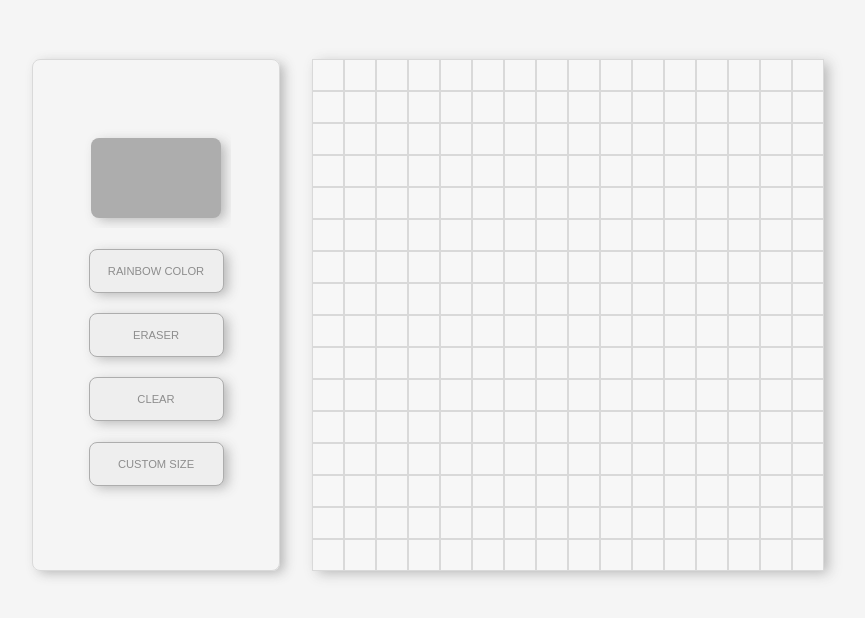
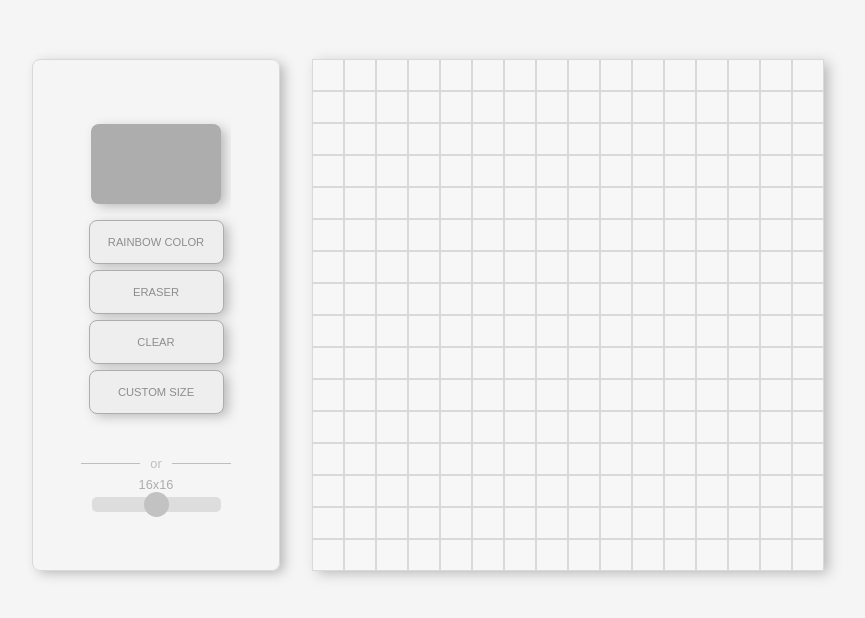
Before and after one commit to ryekram/etch-a-sketch, a website built with Vite: page index.html in a window 1280 px wide. Shown: the part 162-780 px from the top of the page, without its empty margins (212-1077 px from the left). Built offline with nearby package versions, Linux system fonts and the light colour scheme; a web font is replaced by a local one.

Commit message:
feat: added grid slider

```diff
--- a/index.html
+++ b/index.html
@@ -25,6 +25,13 @@
           >
             Custom Size
           </button>
+          <div class="divider">
+            <span>or</span>
+          </div>
+        <div class="slider__container">
+          <span class="slider__span">16x16</span>
+          <input type="range" min="1" max="99" value="50" class="slider" id="grid__slider">
+        </div>
         </div>
 
         <div class="grid__container"></div>
--- a/src/css/components/input.css
+++ b/src/css/components/input.css
@@ -9,12 +9,46 @@
 }
 
 .input__group {
-    display: flex;
-    flex-direction: column;
+  display: flex;
+  flex-direction: column;
 }
 
 .error__size-span {
-    color: #ff7575;
-    font-size: .8rem;
-    font-weight: 100;
+  color: #ff7575;
+  font-size: 0.8rem;
+  font-weight: 100;
 }
+
+.slider {
+  appearance: none;
+  width: 100%;
+  height: 15px;
+  border-radius: 5px;
+  background: #d3d3d3;
+  outline: none;
+  opacity: 0.7;
+  -webkit-transition: 0.2s;
+  transition: opacity 0.2s;
+}
+.slider__container {
+  position: relative;
+}
+
+.slider__span {
+  font-size: 0.8rem;
+  color: #adadad;
+  position: absolute;
+  top: -20px;
+  left: 50%;
+  transform: translateX(-50%);
+}
+
+.slider::-webkit-slider-thumb {
+  -webkit-appearance: none;
+  appearance: none;
+  width: 25px;
+  height: 25px;
+  border-radius: 50%;
+  background: #adadad;
+  cursor: pointer;
+}
--- a/src/css/style.css
+++ b/src/css/style.css
@@ -4,6 +4,7 @@
 
 :root {
   ---outline-color: rgba(206, 206, 206, 0.705);
+  ---medium-color: rgba(168, 168, 168, 0.705);
   --box-shadow: 5px 3px 12px -1px rgba(175, 175, 175, 0.902);
 }
 
@@ -62,3 +63,25 @@ body {
   align-items: center;
   height: 512px;
 }
+
+
+.divider {
+  display: flex;
+  align-items: center;
+  text-align: center;
+  margin: 20px 0;
+  width: 100%;
+}
+
+.divider::before,
+.divider::after {
+  content: "";
+  flex: 1;
+  border-top: 1px solid var(---medium-color);
+}
+
+.divider span {
+  padding: 0 10px;
+  color: var(---medium-color);
+  font-size: 0.8rem;
+}
--- a/src/js/handlers.js
+++ b/src/js/handlers.js
@@ -15,6 +15,8 @@ export function elementsInit() {
     rainbowBtn: document.querySelector(".rainbow__btn"),
     eraserBtn: document.querySelector(".eraser__btn"),
     colorPicker: document.querySelector("#color__picker"),
+    gridSlider: document.querySelector("#grid__slider"),
+    sliderSpan: document.querySelector(".slider__span")
   };
 }
 
@@ -24,7 +26,8 @@ export function listeners() {
   elements.clearBtn.addEventListener("click", handleInit);
   elements.rainbowBtn.addEventListener("click", handleRainbow);
   elements.eraserBtn.addEventListener("click", handleEraser);
-  elements.colorPicker.addEventListener("change", handleColorPicker);
+  elements.colorPicker.addEventListener("input", handleColorPicker);
+  elements.gridSlider.addEventListener("input", handleSlider);
 }
 
 export function handleColorPicker(event) {
@@ -49,7 +52,6 @@ export function handleRainbow() {
 
 export function handleHover() {
   let cells = elements.gridContainer.querySelectorAll(".grid__cell");
-  console.log(state);
   cells.forEach((cell) => {
     cell.addEventListener("mouseenter", (events) => {
       if (state.IS_RAINBOW) {
@@ -105,3 +107,10 @@ export function handlePrompt() {
   gridRender(state.GRID_SIZE, elements.gridContainer);
   handleHover();
 }
+
+export function handleSlider(e) {
+  elements.sliderSpan.textContent = `${e.target.value}x${e.target.value}`
+  state.GRID_SIZE = e.target.value
+  gridRender(state.GRID_SIZE, elements.gridContainer)
+  handleHover();
+}
```
